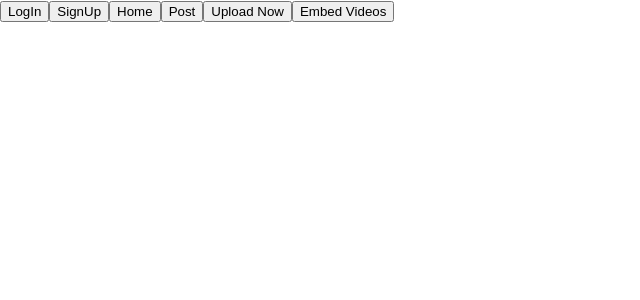
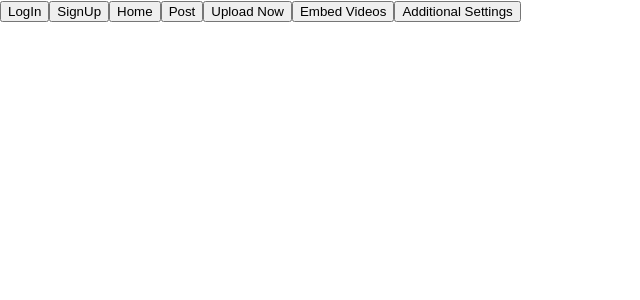
Before and after one commit to Karancse/ReeLearn, a React (Create React App) app in the folder client/my-react-app/: page / in a window 1280 px wide. Shown: the top 300 px of the page, without its empty margins (0-640 px from the left). Built offline with nearby package versions, Linux system fonts and the light colour scheme.

Commit message:
Update WelcomePage.js

```diff
--- a/client/my-react-app/src/WelcomePage.js
+++ b/client/my-react-app/src/WelcomePage.js
@@ -14,6 +14,7 @@ class WelcomePanel extends React.Component {
                 <button className='postDetailsNav' onClick={() => this.props.onClick('postDetails')}>Post</button>
                 <button className='uploadNowNav' onClick={() => this.props.onClick('uploadNow')}>Upload Now</button>
                 <button className="embedVideoNav" onClick={() => this.props.onClick('embedVideos')}>Embed Videos</button>
+                <button className="additionalSettingsNav" onClick={() => this.props.onClick('additionalSettings')}>Additional Settings</button>
             </div>
         )
     }
```
